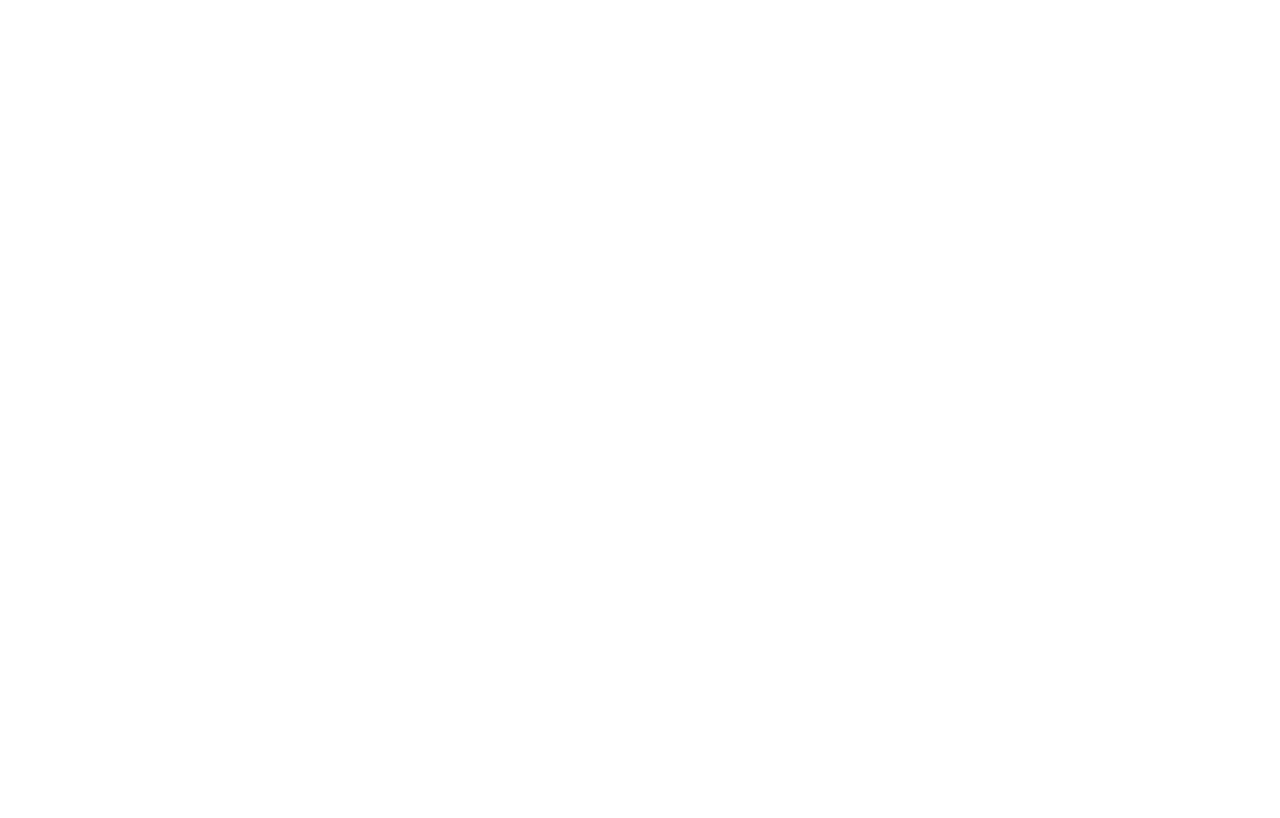
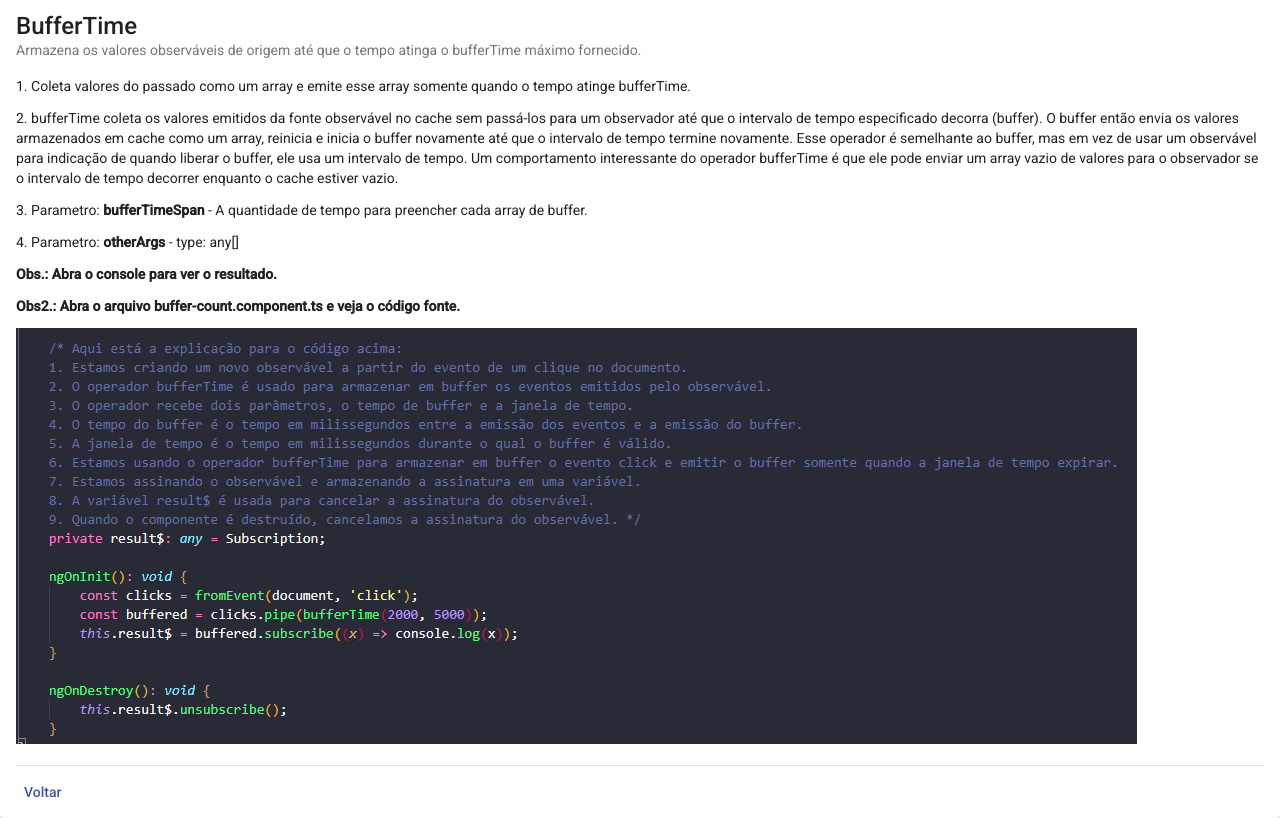
Before and after one commit to rpelizza/operators-rxjs, an Angular app: page /buffer-time in a window 1280 px wide. Before the commit this address led to /. Built offline with nearby package versions, Linux system fonts and the light colour scheme.

Commit message:
feat: bufferTime

```diff
--- a/src/app/app-routing.module.ts
+++ b/src/app/app-routing.module.ts
@@ -78,6 +78,7 @@
 				(m) => m.BufferCountModule
 			),
 	},
+	{ path: 'buffer-time', loadChildren: () => import('./pages/buffer-time/buffer-time.module').then(m => m.BufferTimeModule) },
 ];
 
 @NgModule({
--- /dev/null
+++ b/src/app/pages/buffer-time/buffer-time-routing.module.ts
@@ -0,0 +1,11 @@
+import { NgModule } from '@angular/core';
+import { RouterModule, Routes } from '@angular/router';
+import { BufferTimeComponent } from './buffer-time.component';
+
+const routes: Routes = [{ path: '', component: BufferTimeComponent }];
+
+@NgModule({
+  imports: [RouterModule.forChild(routes)],
+  exports: [RouterModule]
+})
+export class BufferTimeRoutingModule { }
--- /dev/null
+++ b/src/app/pages/buffer-time/buffer-time.component.html
@@ -0,0 +1,47 @@
+<mat-card>
+	<mat-card-title>BufferTime</mat-card-title>
+	<mat-card-subtitle>
+		Armazena os valores observáveis de origem até que o tempo atinga o
+		bufferTime máximo fornecido.
+	</mat-card-subtitle>
+	<mat-card-content>
+		<p>
+			1. Coleta valores do passado como um array e emite esse array
+			somente quando o tempo atinge bufferTime.
+		</p>
+		<p>
+			2. bufferTime coleta os valores emitidos da fonte observável no
+			cache sem passá-los para um observador até que o intervalo de tempo
+			especificado decorra (buffer). O buffer então envia os valores
+			armazenados em cache como um array, reinicia e inicia o buffer
+			novamente até que o intervalo de tempo termine novamente. Esse
+			operador é semelhante ao buffer, mas em vez de usar um observável
+			para indicação de quando liberar o buffer, ele usa um intervalo de
+			tempo. Um comportamento interessante do operador bufferTime é que
+			ele pode enviar um array vazio de valores para o observador se o
+			intervalo de tempo decorrer enquanto o cache estiver vazio.
+		</p>
+		<p>
+			3. Parametro: <strong>bufferTimeSpan</strong> - A quantidade de tempo para preencher cada array de buffer.
+		</p>
+		<p>
+			4. Parametro: <strong>otherArgs</strong> - type: any[]
+		</p>
+		<p>
+			<strong>Obs.: Abra o console para ver o resultado.</strong>
+		</p>
+		<p>
+			<strong
+				>Obs2.: Abra o arquivo buffer-count.component.ts e veja o código
+				fonte.</strong
+			>
+		</p>
+		<p>
+			<img src="assets/buffer-time-1.png" alt="" />
+		</p>
+	</mat-card-content>
+	<mat-divider inset></mat-divider>
+	<mat-card-actions>
+		<button routerLink="/home" mat-button color="primary">Voltar</button>
+	</mat-card-actions>
+</mat-card>
--- /dev/null
+++ b/src/app/pages/buffer-time/buffer-time.component.ts
@@ -0,0 +1,33 @@
+import { Component, OnDestroy, OnInit } from '@angular/core';
+import { bufferTime, fromEvent, Subscription } from 'rxjs';
+
+@Component({
+	selector: 'app-buffer-time',
+	templateUrl: './buffer-time.component.html',
+	styleUrls: ['./buffer-time.component.scss'],
+})
+export class BufferTimeComponent implements OnInit, OnDestroy {
+	constructor() {}
+
+	/* Aqui está a explicação para o código abaixo:
+	1. Estamos criando um novo observável a partir do evento de um clique no documento.
+	2. O operador bufferTime é usado para armazenar em buffer os eventos emitidos pelo observável.
+	3. O operador recebe dois parâmetros, o tempo de buffer e a janela de tempo.
+	4. O tempo do buffer é o tempo em milissegundos entre a emissão dos eventos e a emissão do buffer.
+	5. A janela de tempo é o tempo em milissegundos durante o qual o buffer é válido.
+	6. Estamos usando o operador bufferTime para armazenar em buffer o evento click e emitir o buffer somente quando a janela de tempo expirar.
+	7. Estamos assinando o observável e armazenando a assinatura em uma variável.
+	8. A variável result$ é usada para cancelar a assinatura do observável.
+	9. Quando o componente é destruído, cancelamos a assinatura do observável. */
+	private result$: any = Subscription;
+
+	ngOnInit(): void {
+		const clicks = fromEvent(document, 'click');
+		const buffered = clicks.pipe(bufferTime(2000, 5000));
+		this.result$ = buffered.subscribe((x) => console.log(x));
+	}
+
+	ngOnDestroy(): void {
+		this.result$.unsubscribe();
+	}
+}
--- a/src/app/pages/home/home.component.html
+++ b/src/app/pages/home/home.component.html
@@ -177,4 +177,22 @@
 			<a routerLink="/buffer-count">Clique aqui para ver o exemplo</a>
 		</p>
 	</mat-expansion-panel>
+
+	<!--! BufferTime -->
+	<mat-expansion-panel>
+		<mat-expansion-panel-header>
+			<mat-panel-title> BufferTime </mat-panel-title>
+			<mat-panel-description>
+				Armazena os valores observáveis de origem até que o tempo
+				atinga o bufferTime máximo fornecido.
+			</mat-panel-description>
+		</mat-expansion-panel-header>
+		<p>
+			Coleta valores do passado como um array e emite esse array somente
+			quando o tempo atinge bufferTime.
+		</p>
+		<p>
+			<a routerLink="/buffer-time">Clique aqui para ver o exemplo</a>
+		</p>
+	</mat-expansion-panel>
 </mat-accordion>
```
Also changed, not shown: src/app/pages/buffer-time/buffer-time.module.ts (added, +20 -0 lines), src/app/pages/buffer-time/buffer-time.component.scss (added), src/assets/buffer-time-1.png (added), 1 other file (tests, documents, lock files or other folders).
